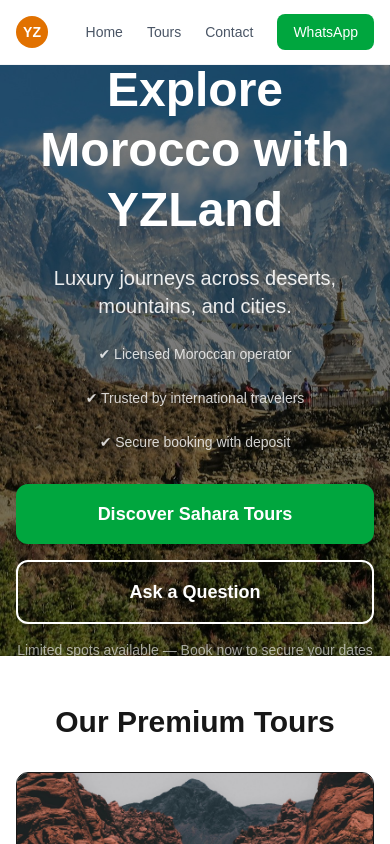
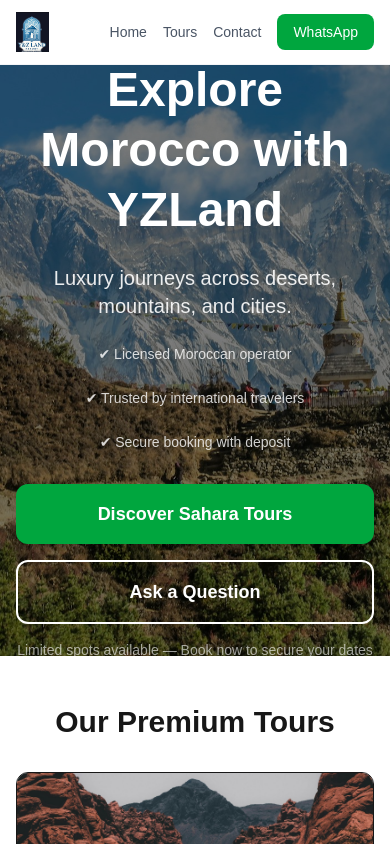
Before and after one commit to quntums/yzland-fusion, a Next.js app: page / in a window 390 px wide. Shown: the top 844 px of the page. Built offline with nearby package versions, Linux system fonts and the light colour scheme.

Commit message:
Add client logo to header

```diff
--- a/src/components/Header.tsx
+++ b/src/components/Header.tsx
@@ -1,3 +1,4 @@
+import Image from 'next/image';
 import Link from 'next/link';
 
 export default function Header() {
@@ -5,15 +6,14 @@
     <header className="bg-white border-b border-gray-100 sticky top-0 z-50">
       <div className="max-w-6xl mx-auto px-4 h-16 flex items-center justify-between">
         <Link href="/" className="flex items-center gap-2 hover:opacity-80 transition">
-          {/* Logo placeholder – will replace with real logo next */}
-          <div className="w-8 h-8 bg-amber-600 rounded-full flex items-center justify-center text-white font-bold text-sm">YZ</div>
+          <Image src="/yzland-logo.png" alt="YZLand Tours" width={40} height={40} className="h-10 w-auto" priority />
           <span className="font-semibold text-gray-800 hidden sm:block">YZLand Tours</span>
         </Link>
-        <nav className="flex items-center gap-6 text-sm font-medium">
+        <nav className="flex items-center gap-4 md:gap-6 text-sm font-medium">
           <Link href="/" className="text-gray-600 hover:text-amber-700 transition">Home</Link>
           <Link href="/tours" className="text-gray-600 hover:text-amber-700 transition">Tours</Link>
           <Link href="/contact" className="text-gray-600 hover:text-amber-700 transition">Contact</Link>
-          <a href="https://wa.me/212619852591" target="_blank" className="bg-green-600 text-white px-4 py-2 rounded-lg text-sm hover:bg-green-700 transition">WhatsApp</a>
+          <a href="https://wa.me/212619852591" target="_blank" className="bg-green-600 text-white px-4 py-2 rounded-lg text-sm hover:bg-green-700 transition whitespace-nowrap">WhatsApp</a>
         </nav>
       </div>
     </header>
```
Also changed, not shown: public/yzland-logo.png (added).
